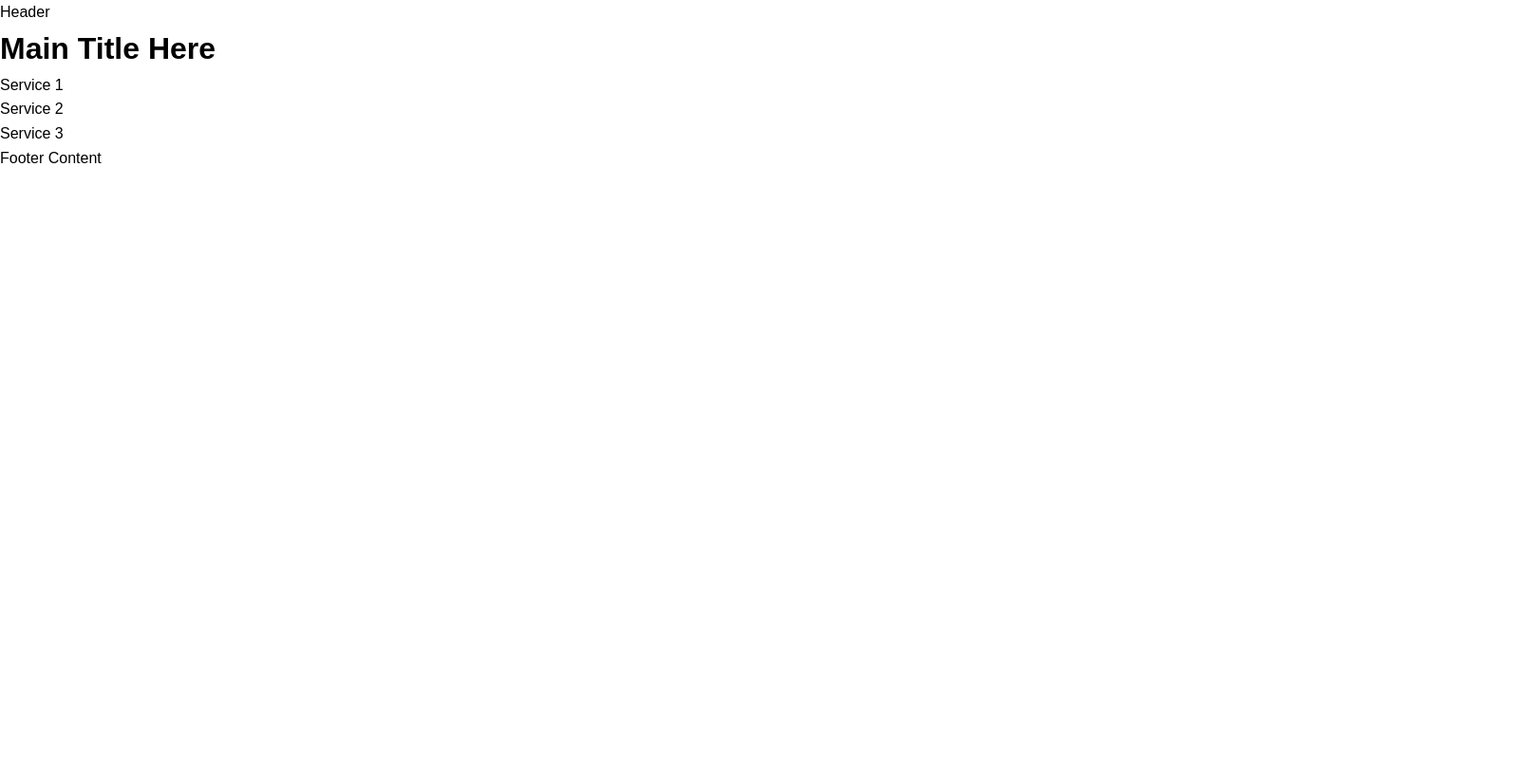
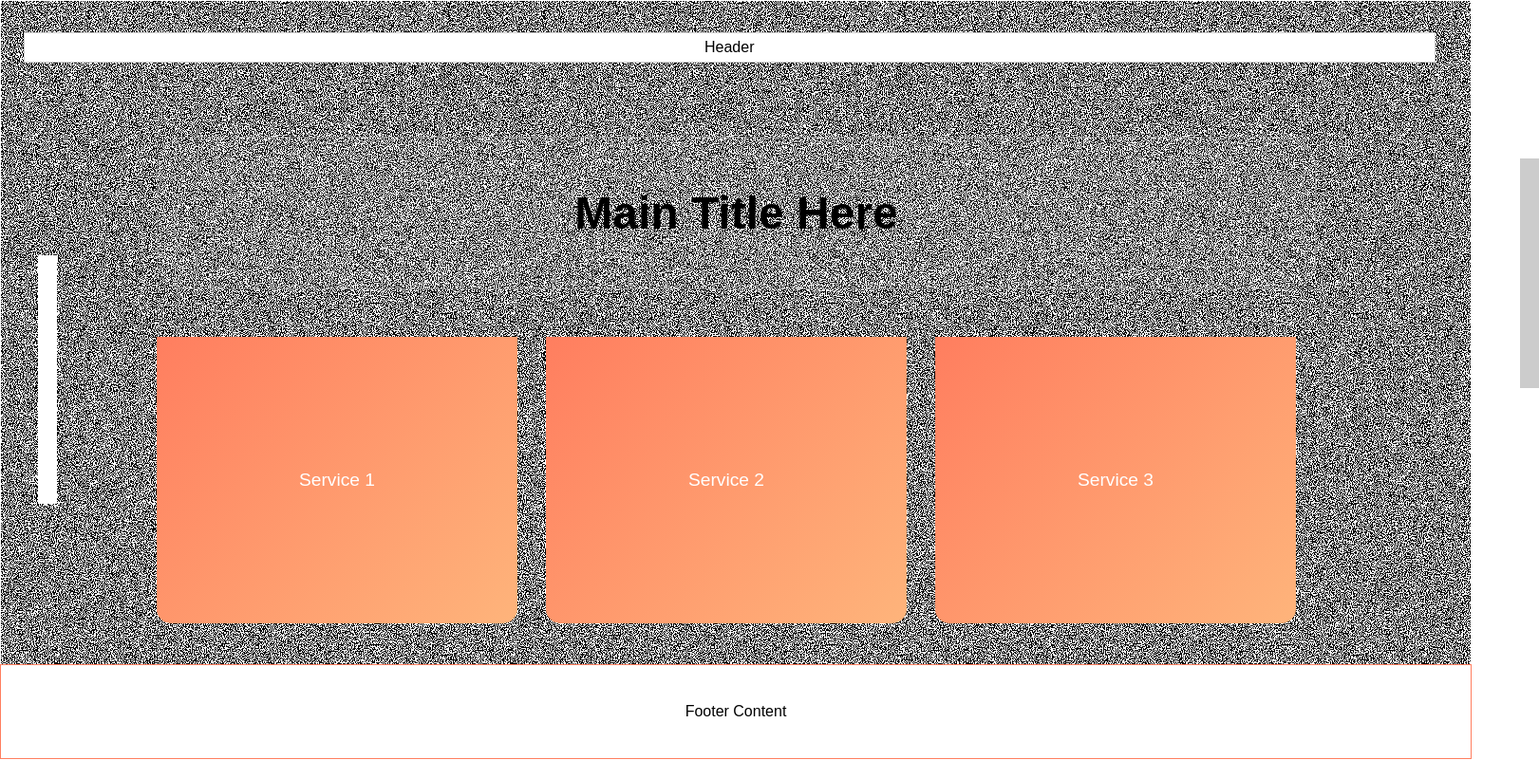
Before and after one commit to negafika/tessema.github.io, a plain HTML site: page index.html in a window 1280 px wide. Shown: the whole page at 95% size, 1621 px wide, since content can reach past the window. Drawn offline with Linux system fonts and the light colour scheme.

Commit message:
Enhance styles with new background and layout elements
Added noise background and lines overlay styles. Updated header, socials, progress bar, hero title, services, service box, and footer styles.

```diff
--- a/style.css
+++ b/style.css
@@ -1,36 +1,130 @@
+/* Reset */
 * {
   margin: 0;
   padding: 0;
   box-sizing: border-box;
+  font-family: Arial, sans-serif;
 }
 
-body {
-  font-family: Arial, sans-serif;
-  line-height: 1.6;
+/* Noise background */
+.noise {
+  position: absolute;
+  top: 1px;
+  left: 0;
+  width: 1550px;
+  height: 800px;
+  background: url('assets/images/noise.gif') repeat;
+  opacity: 1;
+  z-index: 0;
 }
 
-.hero {
-  height: 100vh;
-  background: linear-gradient(135deg, #1e3c72, #2a5298);
-  color: white;
-  display: flex;
-  flex-direction: column;
-  justify-content: center;
-  align-items: center;
-  text-align: center;
+/* Lines overlay */
+.lines-overlay {
+  position: absolute;
+  top: 0;
+  left: 0;
+  width: 1550px;
+  height: 801px;
+  border: 1.5px solid #FFFFFF;
+  opacity: 1;
+  z-index: 1;
 }
 
-.btn {
-  margin-top: 20px;
-  padding: 12px 24px;
-  background: white;
-  color: #1e3c72;
-  text-decoration: none;
-  border-radius: 5px;
-  font-weight: bold;
+/* Header */
+.header {
+  position: absolute;
+  top: 34px;
+  left: 25px;
+  width: 1486.5px;
+  height: 32px;
+  background-color: #fff;
+  opacity: 1;
+  z-index: 2;
+  display: flex;
+  align-items: center;
+  justify-content: center;
+  border: 1px solid #ccc;
 }
 
-section {
-  padding: 40px;
-  text-align: center;
+/* Left socials */
+.socials {
+  position: absolute;
+  top: 269px;
+  left: 40px;
+  width: 20px;
+  height: 262px;
+  background: #FFFFFF;
+  border: 1.5px solid #FFFFFF;
+  z-index: 2;
 }
+
+/* Right progress bar */
+.progress-bar {
+  position: absolute;
+  top: 278px;
+  left: 1490px;
+  width: 242px;
+  height: 20px;
+  transform: rotate(-90deg);
+  background-color: #ccc; /* Placeholder */
+  opacity: 1;
+  z-index: 2;
+}
+
+/* Hero Title */
+.hero-title {
+  position: absolute;
+  top: 144px;
+  left: 165px;
+  width: 1221px;
+  height: 161px;
+  border: 1.5px solid #999999;
+  border-radius: 30px;
+  display: flex;
+  align-items: center;
+  justify-content: center;
+  z-index: 2;
+  background: rgba(255,255,255,0.1);
+}
+
+.hero-title h1 {
+  font-size: 3rem;
+  color: #000;
+}
+
+/* Services */
+.services {
+  position: absolute;
+  top: 355px;
+  left: 165px;
+  display: flex;
+  gap: 30px;
+  z-index: 2;
+}
+
+.service-box {
+  width: 380px;
+  height: 302px;
+  border-bottom-left-radius: 15px;
+  border-bottom-right-radius: 15px;
+  background: linear-gradient(135deg, #ff7e5f, #feb47b); /* placeholder gradient accent */
+  display: flex;
+  align-items: center;
+  justify-content: center;
+  color: #fff;
+  font-size: 1.2rem;
+}
+
+/* Footer */
+.footer {
+  position: absolute;
+  top: 700px;
+  width: 1550px;
+  height: 100px;
+  border: 1.5px solid #ff7e5f; /* accent color placeholder */
+  display: flex;
+  align-items: center;
+  justify-content: center;
+  z-index: 2;
+  background: #fff;
+}
```
